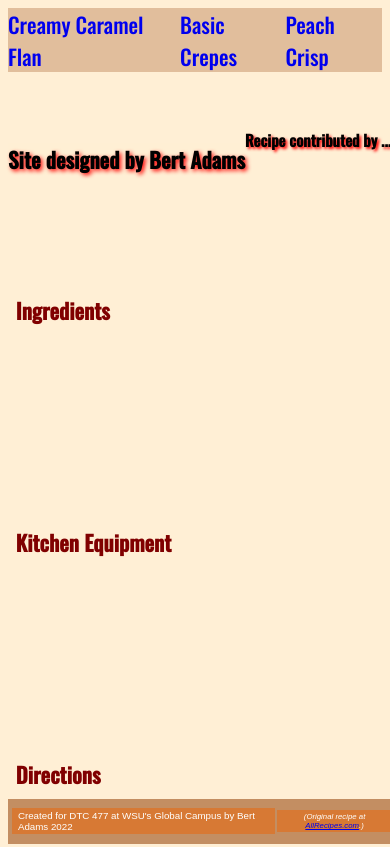
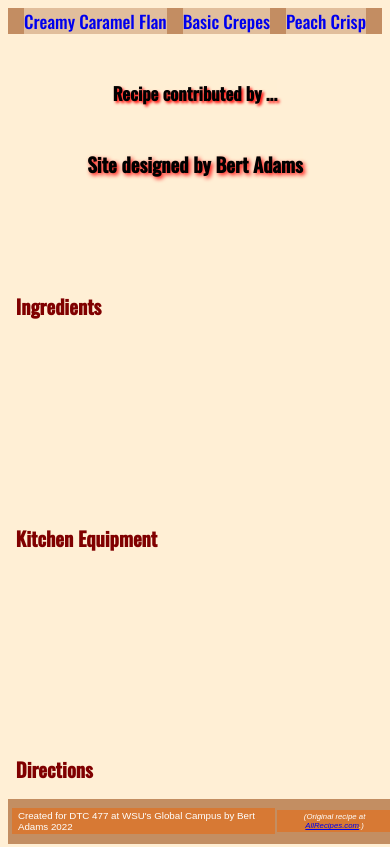
Before and after one commit to muse-stargazer/tp7, a plain HTML site: page index.html in a window 390 px wide. Shown: the top 847 px of the page. Drawn offline with nearby package versions, Linux system fonts and the light colour scheme.

Commit message:
fixed responsiveness issue with header. height: auto

```diff
--- a/index.html
+++ b/index.html
@@ -42,10 +42,10 @@
   <header>
     <div id="header">
       <h1></h1>
-      <h4>Site designed by Bert Adams</h4>
-      <h3>
+       <h3>
         Recipe contributed by <span id="contributor">...</span>
       </h3>
+      <h4>Site designed by Bert Adams</h4>
     </div>
   </header>
 
--- a/styles.css
+++ b/styles.css
@@ -18,7 +18,7 @@
   background-image: none; /*url(flan-by-max-griss.jpg);*/
   background-position: left;
   background-size: cover;
-  height: 35vw;
+  height: auto;
   width: 100%;
   display: flex;
   align-items: center;
@@ -188,10 +188,13 @@ body {
 
 @media screen and (max-width: 1400px) {
   h1 {
-    font-size: 4vw;
+    font-size: 3.5vw;
   }
-  h4, #header h3, #nav a {
+  h4 {
     font-size: 3vw;
+  }
+  #header h3, #nav a {
+    font-size: 2.5vw;
   }
   li {
     font-size: 1.5vw;
@@ -206,13 +209,13 @@ body {
 
 @media screen and (max-width: 1020px) {
   h1 {
-    font-size: 4.5vw;
+    font-size: 4vw;
   }
-  #headercap {
-    font-size:
+  h4 {
+    font-size: 3.5vw;
   }
-  h4, #header h3, #nav a {
-    font-size: 3.5vw;
+  #header h3, #nav a {
+    font-size: 3vw;
   }
   li {
     font-size: 2vw;
@@ -233,10 +236,13 @@ body {
 
 @media screen and (max-width: 865px) {
   h1 {
-    font-size: 5vw;
+    font-size: 4.5vw;
   }
-  h4, #header h3, #nav a {
+  h4 {
     font-size: 4vw;
+  }
+  #header h3, #nav a {
+    font-size: 3.5vw;
   }
   li {
     font-size: 2.5vw;
@@ -271,10 +277,25 @@ body {
 
 @media screen and (max-width: 650px) {
   h1 {
-    font-size: 6vw;
+    font-size: 5vw;
   }
-  h4, #nav a {
-    font-size: 5vw;
+  h4 {
+    font-size: 4.5vw;
+  }
+  #header h3, #nav a {
+    font-size: 4vw;
+  }
+  #header h1, h3, h4 {
+    grid-column-start: 1;
+  }
+  #header h1 {
+    grid-row-start: 1;
+  }
+  #header h3 {
+    grid-row-start: 2;
+  }
+  #header h4 {
+    grid-row-start: 3;
   }
   li {
     font-size: 3vw;
@@ -292,10 +313,13 @@ body {
 
 @media screen and (max-width: 530px) {
   h1 {
-    font-size: 7vw;
+    font-size: 5.5vw;
   }
-  h4, #nav a {
-    font-size: 5.5vw;
+  h4 {
+    font-size: 5vw;
+  }
+  #header h3, #nav a {
+    font-size: 4.5vw;
   }
   li {
     font-size: 3.75vw;
```
